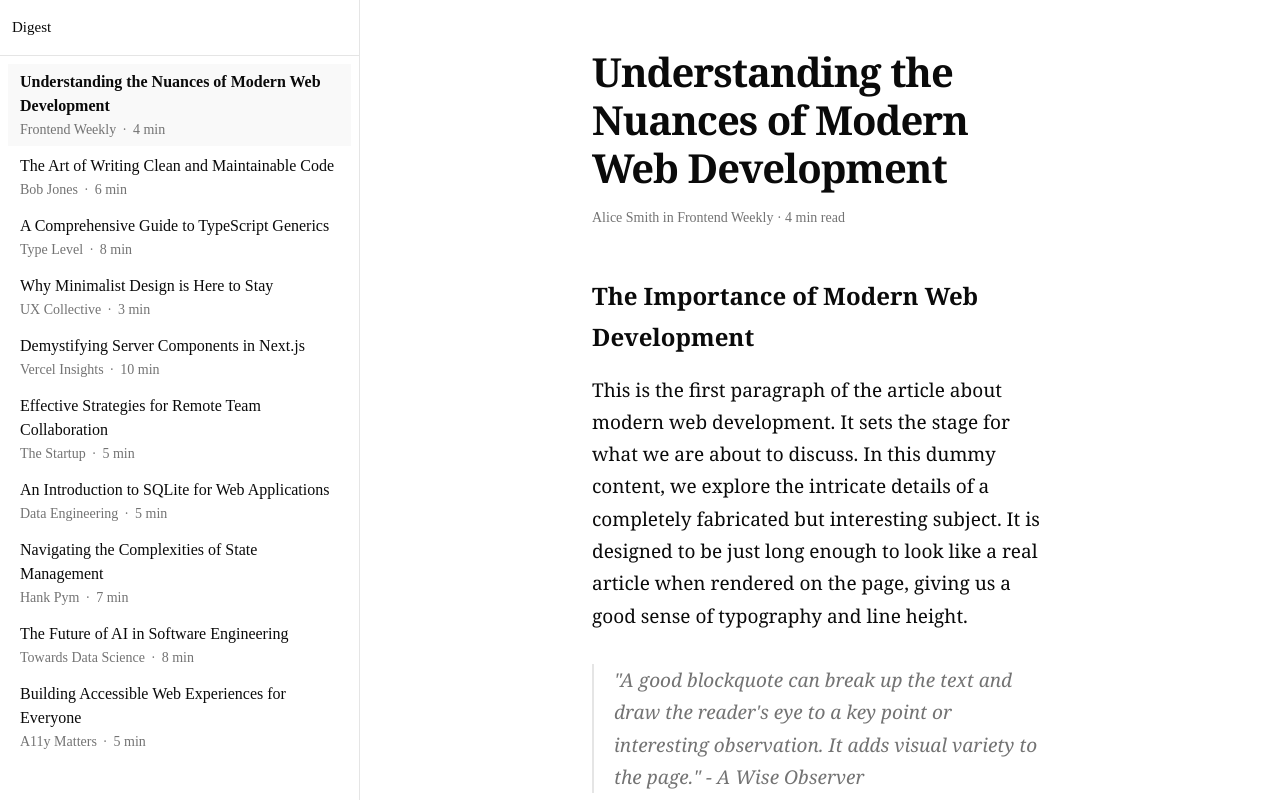
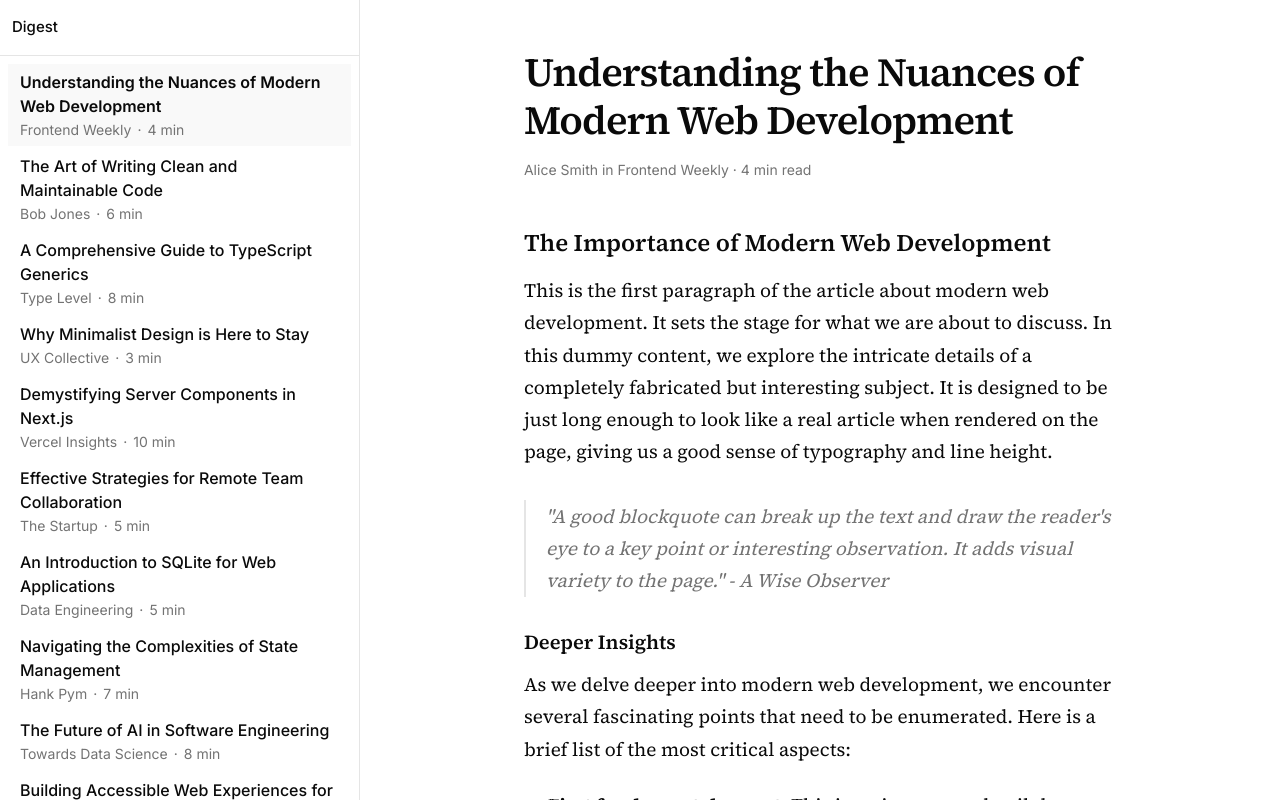
Before and after one commit to richmondsogo/medium-reader, a Next.js app: page /a/1 in a window 1280 px wide. Built offline with nearby package versions, Linux system fonts and the light colour scheme.

Commit message:
refactor: fix font pipeline root cause, refine reader pane typography, verified via live browser inspection

```diff
--- a/src/app/(reader)/a/[id]/page.tsx
+++ b/src/app/(reader)/a/[id]/page.tsx
@@ -1,8 +1,13 @@
 import { dummyArticles } from "@/lib/dummy-articles";
+import {
+  ArticleTitle,
+  ArticleHeading2,
+  ArticleHeading3,
+  ArticleBody,
+  ArticleBlockquote,
+} from "@/components/ui/typography";
 import ReactMarkdown from "react-markdown";
 import remarkGfm from "remark-gfm";
-
-import { ArticleTitle, ArticleHeading2, ArticleHeading3, ArticleBody, ArticleBlockquote, Meta } from "@/components/ui/typography";
 
 export default async function ArticlePage({ params }: { params: Promise<{ id: string }> }) {
   const resolvedParams = await params;
@@ -23,30 +28,34 @@ export default async function ArticlePage({ params }: { params: Promise<{ id: st
   return (
     <article className="mx-auto max-w-[65ch] py-12 px-6 lg:px-8">
       <header className="mb-12 space-y-4">
-        <ArticleTitle className="text-foreground">
-          {article.title}
-        </ArticleTitle>
-        <Meta as="div">
+        <ArticleTitle>{article.title}</ArticleTitle>
+        <div className="font-sans text-sm text-muted-foreground">
           {article.authorName}
           {article.publicationName && ` in ${article.publicationName}`}
           {" · "}
           {article.readingTimeMinutes} min read
-        </Meta>
+        </div>
       </header>
 
-      <ArticleBody as="div" className="text-foreground
-                      [&_ul]:list-disc [&_ul]:pl-6 [&_ul_li]:my-2 [&_ul]:my-6
-                      [&_ol]:list-decimal [&_ol]:pl-6 [&_ol_li]:my-2 [&_ol]:my-6
-                      [&_a]:underline [&_a]:underline-offset-4 hover:[&_a]:text-muted-foreground
-                      [&_code]:font-mono [&_code]:bg-muted [&_code]:px-1.5 [&_code]:py-0.5 [&_code]:rounded-sm [&_code]:text-[0.875em]
-                      [&_pre]:bg-muted [&_pre]:p-4 [&_pre]:rounded-md [&_pre]:overflow-x-auto [&_pre]:my-6
-                      [&_pre_code]:bg-transparent [&_pre_code]:p-0 [&_pre_code]:text-[0.875em]">
+      <ArticleBody
+        as="div"
+        className="text-foreground
+                   [&_ul]:list-disc [&_ul]:pl-6 [&_ul_li]:my-2 [&_ul]:my-6
+                   [&_ol]:list-decimal [&_ol]:pl-6 [&_ol_li]:my-2 [&_ol]:my-6
+                   [&_a]:underline [&_a]:underline-offset-4 hover:[&_a]:text-muted-foreground
+                   [&_code]:font-mono [&_code]:bg-muted [&_code]:px-1.5 [&_code]:py-0.5 [&_code]:rounded-sm [&_code]:text-[0.875em]
+                   [&_pre]:bg-muted [&_pre]:p-4 [&_pre]:rounded-md [&_pre]:overflow-x-auto [&_pre]:my-6
+                   [&_pre_code]:bg-transparent [&_pre_code]:p-0 [&_pre_code]:text-[0.875em]"
+      >
         <ReactMarkdown
           remarkPlugins={[remarkGfm]}
           components={{
-            h2: ({ node: _node, ...props }) => <ArticleHeading2 {...props} />,
-            h3: ({ node: _node, ...props }) => <ArticleHeading3 {...props} />,
-            blockquote: ({ node: _node, ...props }) => <ArticleBlockquote {...props} />
+            // eslint-disable-next-line @typescript-eslint/no-unused-vars
+            h2: ({ node, ...props }) => <ArticleHeading2 {...props} />,
+            // eslint-disable-next-line @typescript-eslint/no-unused-vars
+            h3: ({ node, ...props }) => <ArticleHeading3 {...props} />,
+            // eslint-disable-next-line @typescript-eslint/no-unused-vars
+            blockquote: ({ node, ...props }) => <ArticleBlockquote {...props} />,
           }}
         >
           {article.contentMarkdown}
--- a/src/app/globals.css
+++ b/src/app/globals.css
@@ -7,9 +7,10 @@
 @theme inline {
   --color-background: var(--background);
   --color-foreground: var(--foreground);
-  --font-sans: var(--font-sans);
+  --font-sans: var(--font-inter);
+  --font-serif: var(--font-source-serif-4);
   --font-mono: var(--font-geist-mono);
-  --font-heading: var(--font-sans);
+  --font-heading: var(--font-inter);
   --color-sidebar-ring: var(--sidebar-ring);
   --color-sidebar-border: var(--sidebar-border);
   --color-sidebar-accent-foreground: var(--sidebar-accent-foreground);
--- a/src/app/layout.tsx
+++ b/src/app/layout.tsx
@@ -1,27 +1,35 @@
 import type { Metadata } from "next";
-import { Geist, Geist_Mono } from "next/font/google";
+import { Inter, Source_Serif_4, Geist_Mono } from "next/font/google";
 import "./globals.css";
 
-const geistSans = Geist({
-  variable: "--font-geist-sans",
+const inter = Inter({
+  variable: "--font-inter",
   subsets: ["latin"],
+  display: "swap",
+});
+
+const sourceSerif4 = Source_Serif_4({
+  variable: "--font-source-serif-4",
+  subsets: ["latin"],
+  display: "swap",
 });
 
 const geistMono = Geist_Mono({
   variable: "--font-geist-mono",
   subsets: ["latin"],
+  display: "swap",
 });
 
 export const metadata: Metadata = {
-  title: "Create Next App",
-  description: "Generated by create next app",
+  title: "Medium Reader",
+  description: "Personal Medium article reader",
 };
 
 export default function RootLayout({ children }: LayoutProps<"/">) {
   return (
     <html
       lang="en"
-      className={`${geistSans.variable} ${geistMono.variable} h-full antialiased`}
+      className={`${inter.variable} ${sourceSerif4.variable} ${geistMono.variable} h-full antialiased`}
     >
       <body className="min-h-full flex flex-col">{children}</body>
     </html>
--- a/src/components/ui/typography.tsx
+++ b/src/components/ui/typography.tsx
@@ -8,10 +8,9 @@ export const typographyVariants = cva(
     variants: {
       variant: {
         "article-title": "font-serif text-[32px] md:text-[40px] leading-[1.2] font-semibold tracking-tight",
-        "article-heading-2": "font-serif text-[24px] font-semibold mt-12 mb-4",
-        "article-heading-3": "font-serif text-[20px] font-semibold mt-8 mb-3",
+        "article-heading-2": "font-serif text-[24px] font-semibold mt-12 mb-4 leading-tight",
+        "article-heading-3": "font-serif text-[20px] font-semibold mt-8 mb-3 leading-snug",
         "article-body": "font-serif text-[19px] leading-[1.7] [&_p]:mb-6",
-        "article-blockquote": "border-l-2 border-border pl-5 italic text-muted-foreground my-8 text-[19px] leading-[1.7] font-serif",
         "list-item-title": "font-sans text-[16px] leading-[24px] font-medium",
         "list-item-title-selected": "font-sans text-[16px] leading-[24px] font-semibold",
         "meta": "font-sans text-[14px] leading-[20px] font-normal text-muted-foreground",
@@ -19,6 +18,7 @@ export const typographyVariants = cva(
         "ui-label": "font-sans text-sm",
         "ui-label-small": "font-sans text-[12px] font-semibold",
         "inline-code": "font-mono text-[13px] text-muted-foreground bg-muted px-1 py-0.5 rounded",
+        "article-blockquote": "border-l-2 border-border pl-5 italic text-muted-foreground my-8 text-[19px] leading-[1.7] font-serif",
       }
     }
   }
--- a/src/lib/dummy-articles.ts
+++ b/src/lib/dummy-articles.ts
@@ -20,6 +20,8 @@ const defaultMarkdown = (topic: string) => `
 This is the first paragraph of the article about ${topic.toLowerCase()}. It sets the stage for what we are about to discuss. In this dummy content, we explore the intricate details of a completely fabricated but interesting subject. It is designed to be just long enough to look like a real article when rendered on the page, giving us a good sense of typography and line height.
 
 > "A good blockquote can break up the text and draw the reader's eye to a key point or interesting observation. It adds visual variety to the page." - A Wise Observer
+
+### Deeper Insights
 
 As we delve deeper into ${topic.toLowerCase()}, we encounter several fascinating points that need to be enumerated. Here is a brief list of the most critical aspects:
 
```
Also changed, not shown: 1 other file (tests, documents, lock files or other folders).
